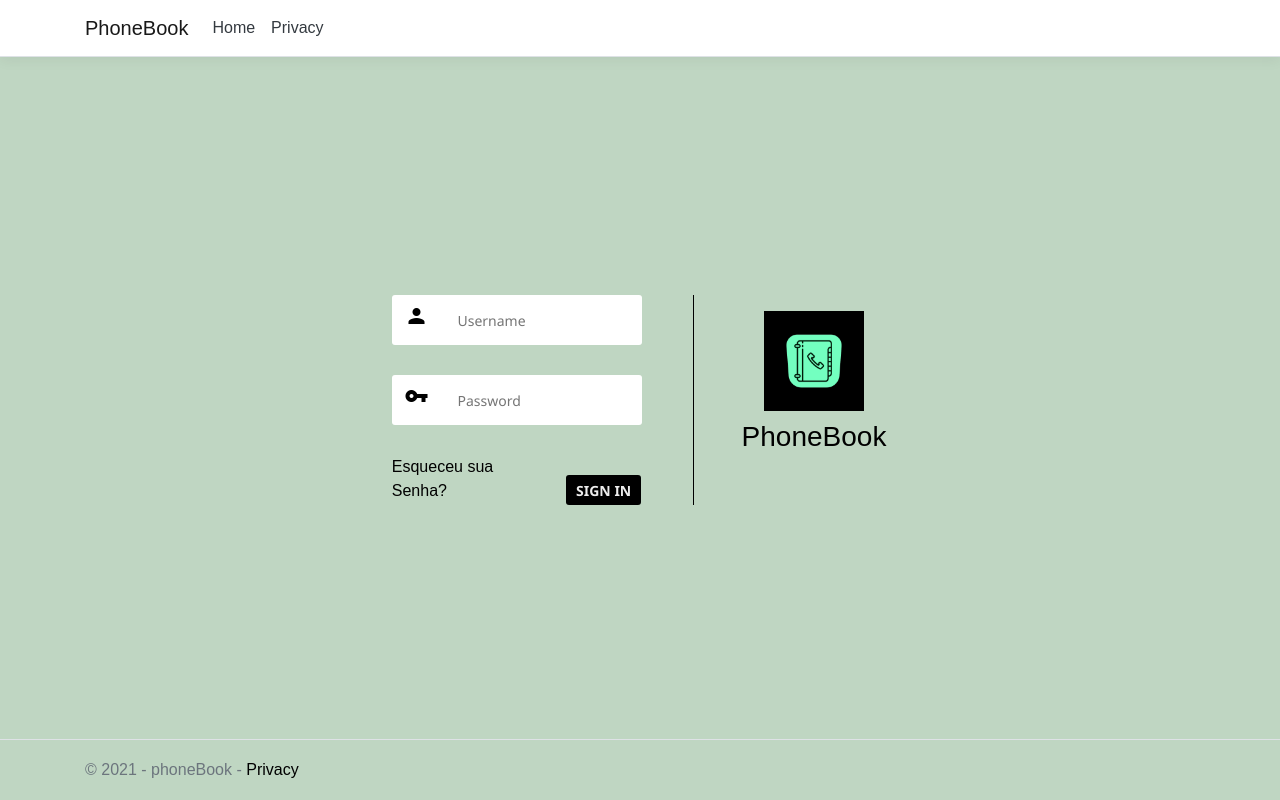
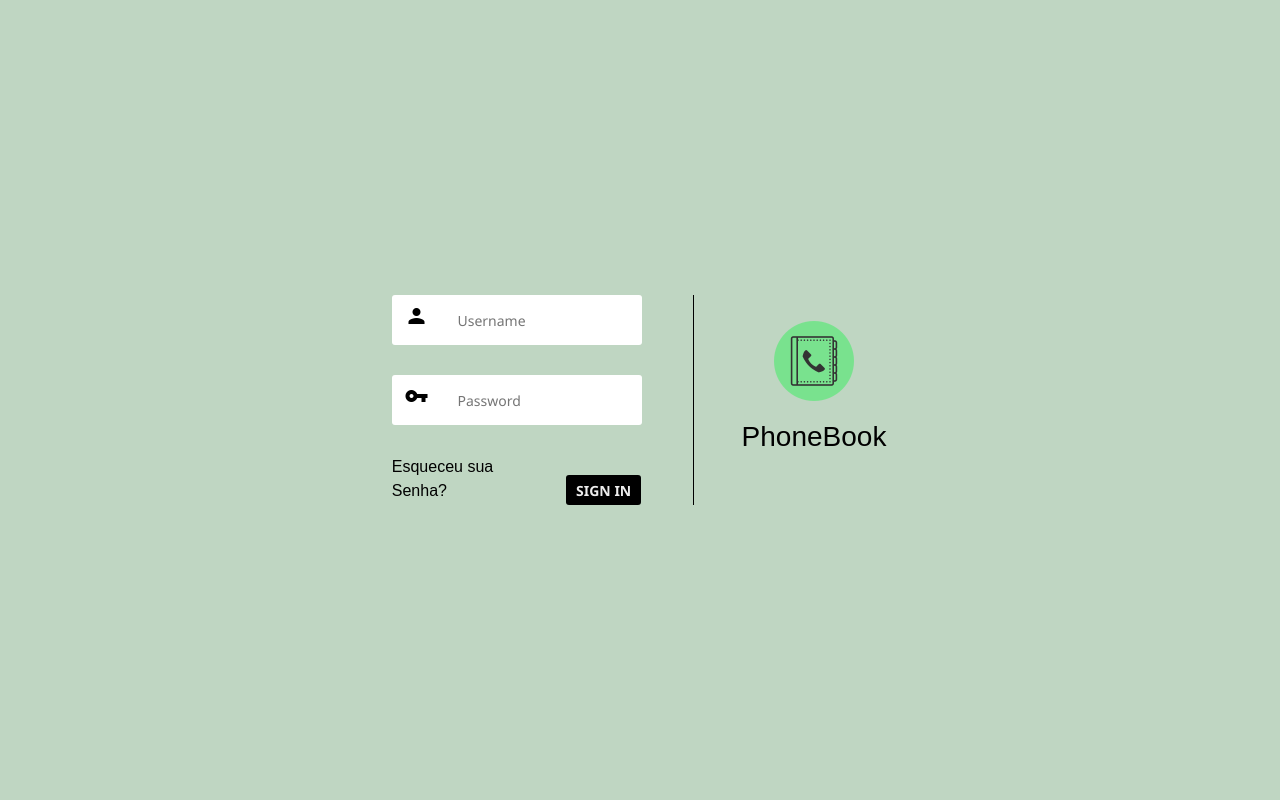
Before and after one commit to LucasZaia/phoneBook, an ASP.NET Core app: page /Login in a window 1280 px wide. Run offline with ASP.NET Core 8, Linux system fonts and the light colour scheme.

Commit message:
atualização

```diff
--- a/phoneBook/Pages/Index.cshtml.cs
+++ b/phoneBook/Pages/Index.cshtml.cs
@@ -21,5 +21,9 @@ namespace phoneBook.Pages
         {
 
         }
+
+        public void Redirect(){
+            RedirectToPage("Login");
+        }
     }
 }
--- a/phoneBook/Pages/Login.cshtml
+++ b/phoneBook/Pages/Login.cshtml
@@ -23,12 +23,12 @@
                                     <span style="width:50%; text-align:right;  display: inline-block;"><input type="submit" value="Sign In"></span>
                                 </div>
                             </fieldset>
-                            <div class="clearfix"></div>
+                            <div class="clearfix  d-none d-md-block d-lg-block d-xl-block"></div>
                         </form>
                         <div class="clearfix"></div>
                     </div> <!-- end login -->
                     <div class="logo">
-                        <img src="~/images/Logo.jpeg" width="100px" heigth="100px" />
+                        <img src="~/images/Logo.png"/>
                         <h3>PhoneBook</h3>
                         <div class="clearfix"></div>
                     </div>
--- a/phoneBook/Pages/Shared/_Layout.cshtml
+++ b/phoneBook/Pages/Shared/_Layout.cshtml
@@ -10,39 +10,11 @@
     <link href="https://fonts.googleapis.com/icon?family=Material+Icons" rel="stylesheet">
 </head>
 <body>
-    <header>
-        <nav class="navbar navbar-expand-sm navbar-toggleable-sm navbar-light bg-white border-bottom box-shadow mb-3">
-            <div class="container">
-                <a class="navbar-brand" asp-area="" asp-page="/Index">PhoneBook</a>
-                <button class="navbar-toggler" type="button" data-toggle="collapse" data-target=".navbar-collapse" aria-controls="navbarSupportedContent"
-                        aria-expanded="false" aria-label="Toggle navigation">
-                    <span class="navbar-toggler-icon"></span>
-                </button>
-                <div class="navbar-collapse collapse d-sm-inline-flex flex-sm-row-reverse">
-                    <ul class="navbar-nav flex-grow-1">
-                        <li class="nav-item">
-                            <a class="nav-link text-dark" asp-area="" asp-page="/Login">Home</a>
-                        </li>
-                        <li class="nav-item">
-                            <a class="nav-link text-dark" asp-area="" asp-page="/Privacy">Privacy</a>
-                        </li>
-                    </ul>
-                </div>
-            </div>
-        </nav>
-    </header>
     <div class="container">
         <main role="main" class="pb-3">
             @RenderBody()
         </main>
     </div>
-
-    <footer class="border-top footer text-muted fool">
-        <div class="container">
-            &copy; 2021 - phoneBook - <a asp-area="" asp-page="/Privacy">Privacy</a>
-        </div>
-    </footer>
-
     <script src="~/lib/jquery/dist/jquery.min.js"></script>
     <script src="~/lib/bootstrap/dist/js/bootstrap.bundle.min.js"></script>
     <script src="~/js/site.js" asp-append-version="true"></script>
--- a/phoneBook/Properties/launchSettings.json
+++ b/phoneBook/Properties/launchSettings.json
@@ -1,7 +1,7 @@
 {
   "iisSettings": {
-    "windowsAuthentication": false,
-    "anonymousAuthentication": true,
+    "windowsAuthentication": true,
+    "anonymousAuthentication": false,
     "iisExpress": {
       "applicationUrl": "http://localhost:49560",
       "sslPort": 44393
```
Also changed, not shown: phoneBook/Pages/Index.cshtml (+6 -6 lines), phoneBook/wwwroot/images/Logo.jpeg (deleted), phoneBook/wwwroot/images/Logo.png (added).
